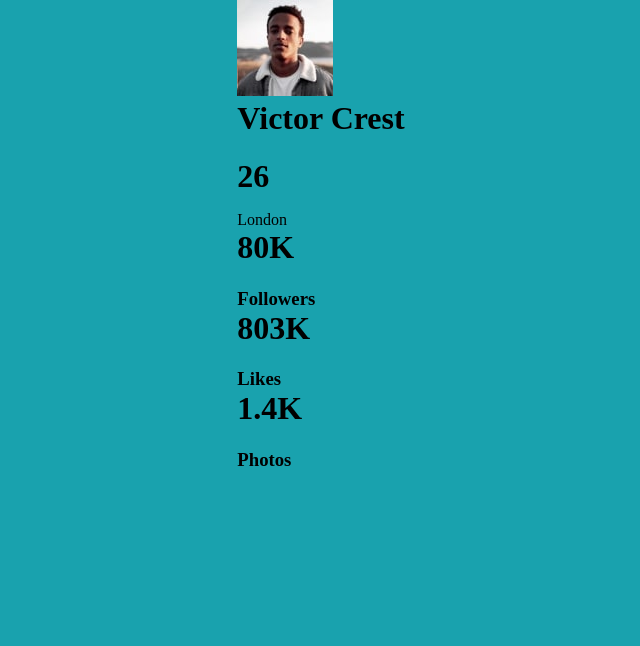
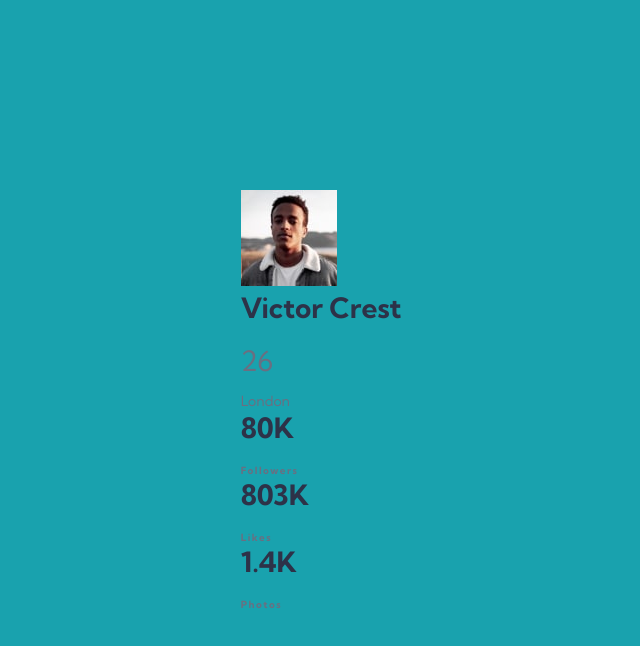
Before and after one commit to bluepersia/profile-card-2, a plain HTML site: page index.html in a window 1280 px wide. Shown: the whole page, without its empty margins (319-959 px from the left). Drawn offline with Linux system fonts and the light colour scheme.

Commit message:
Typography

```diff
--- a/style.css
+++ b/style.css
@@ -3,8 +3,8 @@
     --cmp-c-1: hsl(185, 75%, 39%);
     --cmp-c-2: hsl(229, 23%, 23%);
     --cmp-c-3: hsl(227, 10%, 46%);
-
     --cmp-c-4: hsl(0, 0%, 59%);
+    --cmp-c-5: white;
 
     --cmp-f-1: "Kumbh Sans", sans-serif;
 }
@@ -17,6 +17,7 @@ body {
     flex-direction: column;
     align-items: center;
     justify-content: center;
+    min-height: 100vh;
 }
 * {
     box-sizing: border-box;
@@ -29,3 +30,30 @@ body {
 * :last-child {
     margin-bottom: 0;
 }
+
+
+/* Typography */
+
+html {
+    font-size: 14px;
+}
+
+.cmp
+{
+    font-family: var(--cmp-f-1);
+    color: var(--cmp-c-3);
+}
+
+.cmp h1 {
+    color: var(--cmp-c-2)
+}
+
+.cmp .cmp__age {
+    font-weight: 400;
+    color: var(--cmp-c-3);
+}
+
+.cmp__stat-key {
+    font-size: .71rem;
+    letter-spacing: .15em;
+}
```
